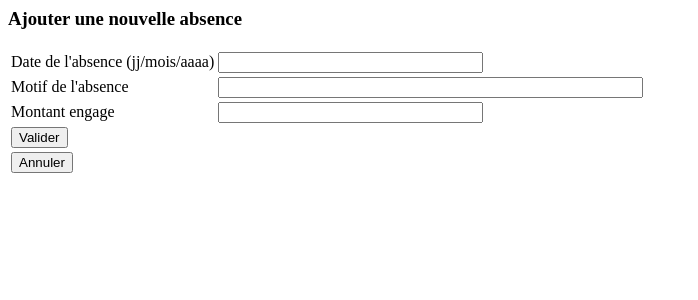
After one commit to HolyHugo/PlatformeGSBJJH, a PHP site: page /vues/v_ajoutAbsence.php in a window 1280 px wide. The commit adds this page. Shown: the top 300 px of the page, without its empty margins (0-698 px from the left). Run offline with PHP 8.4, Linux system fonts and the light colour scheme.

```diff
--- /dev/null
+++ b/vues/v_ajoutAbsence.php
@@ -0,0 +1,38 @@
+<?php
+	echo "<body>
+				<h3>Ajouter une nouvelle absence </h3>
+<form method='POST' action='index.php?uc=gererAbsence&action=validerCreationAbsence'>
+<table class='tabNonQuadrille'>
+<tr>
+	<td>Date de l'absence (jj/mois/aaaa)</td>
+	<td>
+		<input  type='text' name=nbJour size='30' maxlength='5'>
+	</td>
+</tr>
+<tr>
+	<td>Motif de l'absence</td>
+	<td>
+		<input  type='text' name=Motif  size='50' maxlength='100'>
+	</td>
+</tr>
+<tr>
+	<td>Montant engage</td>
+	<td>
+		<input  type='text' name=montant  size='30' maxlength='45'>
+	</td>
+</tr>
+
+
+
+<tr>
+	<td>
+		<input type='submit' value='Valider' name='valider'>
+	</td>
+</tr>
+<tr>
+	<td>
+         <input type='reset' value='Annuler' name='annuler'>
+	</td>
+</tr>
+
+</form>";
--- a/vues/v_sommaire.php
+++ b/vues/v_sommaire.php
@@ -20,7 +20,7 @@
            </li>
 
            <li class="smenu">
-              <a href="index.php?uc=gererAbsence" title="Consultation de mes fiches de mes absencess">Saisie absences</a>
+              <a href="index.php?uc=gererAbsence" title="Consultation de mes fiches de mes absences">Saisie absences</a>
            </li>
 
            <li class="smenu">
```
Also changed, not shown: controleurs/c_gererAbsence.php (+13 -0 lines), include/class.pdogsb.inc.php (+7 -0 lines), vues/v_ajoutFrais.php (line endings or trailing spaces).
